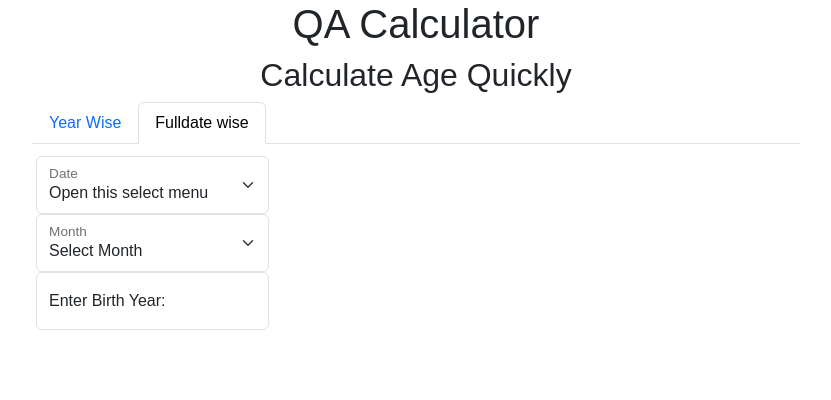
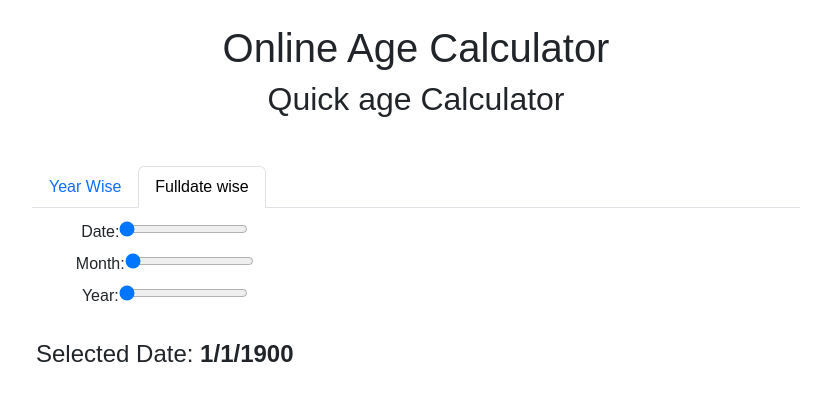
Before and after one commit to jsbimra/quick-age-calculator, a React (Create React App) app: page / in a window 1280 px wide. Both pictures are taken after a click on the link "Fulldate wise". Shown: the top 400 px of the page, without its empty margins (224-1055 px from the left). Built offline with nearby package versions, Linux system fonts and the light colour scheme.

Commit message:
main commit

```diff
--- a/src/App.js
+++ b/src/App.js
@@ -5,9 +5,9 @@ import "bootstrap/dist/css/bootstrap.css";
 
 export default function App() {
   return (
-    <div className="App">
-      <h1>QA Calculator</h1>
-      <h2>Calculate Age Quickly</h2>
+    <div className="App mt-4">
+      <h1>Online Age Calculator</h1>
+      <h2>Quick age Calculator</h2>
 
       <CalculateAge />
     </div>
--- a/src/components/CalculateAge.js
+++ b/src/components/CalculateAge.js
@@ -16,7 +16,7 @@ const CalculateAge = (props) => {
   }
   return (
     <>
-      <section className="panel-wrapper">
+      <section className="panel-wrapper mt-5">
         <ul className="nav nav-tabs">
           <li className="nav-item">
             <a
--- a/src/components/panels/FulldateWise.js
+++ b/src/components/panels/FulldateWise.js
@@ -1,9 +1,16 @@
-import React, { useState } from "react";
+import React, { useEffect, useState } from "react";
 import { useForm } from "react-hook-form";
 
 const PanelFulldateWise = (props) => {
-  const [year, setYear] = useState("");
+  const [monthOptions, setMonthOptions] = useState([]);
+  const [fullDate, setFullDate] = useState({
+    month: 1,
+    date: 1,
+    year: 1900
+  });
+
   const [calculatedAge, setCalculatedAge] = useState(null);
+
   const {
     register,
     handleSubmit,
@@ -11,70 +18,116 @@ const PanelFulldateWise = (props) => {
     formState: { errors, touchedFields }
   } = useForm();
 
-  // const onSubmit = (data) => {
-  //   console.log(data);
-  // };
-
-  const calculateAge = (e) => {
-    console.log("value is ", year);
-
-    const { value } = e.target;
-    if (e.target && value.length > 3) {
-      console.log(value);
-      setYear(value);
-
-      const currentYear = new Date().getUTCFullYear();
-
-      const calVal = Math.floor(parseInt(currentYear) - parseInt(value) - 1);
-
-      if (calVal) {
-        setCalculatedAge(calVal);
-      }
-      console.log({ calculateAge });
+  const handleChange = (e) => {
+    const { name, value } = e.target;
+    if (value) {
+      setFullDate({
+        ...fullDate,
+        [name]: value
+      });
     }
   };
 
-  const genMonthsOption = () => {
-    let options = [];
-    for (let i = 1; i <= 12; i++) {
-      options.push(<option value={i}>{i}</option>);
+  const calculateAge = (fullDate) => {
+    if (fullDate) {
+      console.log(fullDate);
+      // const selectedDate = new Date(fullDate.year, fullDate.month-1,fullDate.date).toJSON();
+      let diffDate =
+        parseFloat(new Date().getDate()) - parseFloat(fullDate.date);
+      let monthDiff = 12 - parseFloat(fullDate.month); //parseFloat(new Date().getUTCMonth()+1);
+      let calMonth = monthDiff + parseFloat(new Date().getUTCMonth() + 1);
+      const diffYear =
+        parseFloat(new Date().getUTCFullYear()) - parseFloat(fullDate.year) - 1;
+      let today = new Date().getDate();
+      let curMonth = new Date().getUTCMonth();
+
+      if (fullDate.date > today && fullDate.month > curMonth) {
+        calMonth -= 1;
+        diffDate = today;
+      } else {
+        diffDate = diffDate < 0 ? -diffDate : diffDate;
+      }
+      console.log({ monthDiff, diffDate, calMonth, diffYear });
+
+      const calVal = `Age : <strong className="m-0 p-0">${diffYear} years ${calMonth} months ${diffDate} days </strong>
+      `;
+
+      if (Object.keys(calVal).length) {
+        setCalculatedAge(calVal);
+      }
+
+      console.log({ calculatedAge });
     }
+  };
 
-    console.log(options);
-    return options;
-  };
+  useEffect(() => {}, []);
+
   console.log(errors);
 
   return (
     <>
       <section className="panel year-wise">
         <form className="calculatorForm form-horizontal">
-          <div className="form-floating">
-            <select
-              className="form-select"
-              id="floatingSelect"
-              aria-label="Floating label select example"
-            >
-              <option>Open this select menu</option>
-              <option value="1">One</option>
-              <option value="2">Two</option>
-              <option value="3">Three</option>
-            </select>
-            <label for="floatingSelect">Date</label>
+          <div className="form-group">
+            <label className="form-label" htmlFor="dateRange">
+              Date:
+            </label>
+            <input
+              id="dateRange"
+              type="range"
+              min="1"
+              max="31"
+              step="1"
+              name="date"
+              defaultValue={fullDate.date}
+              onChange={(e) => handleChange(e)}
+              onMouseUp={(e) => calculateAge(fullDate)}
+              className="form-slider"
+            />
           </div>
-          <div className="form-floating">
-            <select
+          <div className="form-group">
+            {/* <select
               className="form-select"
               id="floatingSelect"
               aria-label="Floating label select example"
             >
               <option>Select Month</option>
-              {genMonthsOption()}
-            </select>
-            <label for="floatingSelect">Month</label>
+              {monthOptions}
+            </select> */}
+            <label className="form-label" htmlFor="monthRange">
+              Month:
+            </label>
+            <input
+              id="monthRange"
+              type="range"
+              min="1"
+              max="12"
+              step="1"
+              className="slider"
+              name="month"
+              defaultValue={fullDate.month}
+              onChange={(e) => handleChange(e)}
+              onMouseUp={(e) => calculateAge(fullDate)}
+            />
           </div>
-          <div className="form-floating mb-3">
+          <div className="form-group mb-3">
+            <label className="form-label" htmlFor="yearRange">
+              Year:
+            </label>
             <input
+              id="yearRange"
+              type="range"
+              min="1900"
+              max={new Date().getUTCFullYear()}
+              step="1"
+              className="slider"
+              name="year"
+              defaultValue={fullDate.year}
+              onChange={(e) => handleChange(e)}
+              onMouseUp={(e) => calculateAge(fullDate)}
+            />
+
+            {/* <input
               type="number"
               className="form-control"
               id="birthYear"
@@ -84,14 +137,19 @@ const PanelFulldateWise = (props) => {
               maxLength="4"
               minLength="4"
               onChange={(e) => calculateAge(e)}
-            />
-            <label htmlFor="birthYear">Enter Birth Year:</label>
-            {calculatedAge ? (
-              <h4 className="pt-3">
-                Age is <strong className="m-0 p-0">{calculatedAge}</strong> or{" "}
-                <strong className="m-0 p-0">{calculatedAge + 1}</strong> <br />
-                (If birth date is passed in this year!)
-              </h4>
+            /> */}
+
+            <h4 className="mt-4">
+              Selected Date:{" "}
+              <strong>
+                {`${fullDate.date}/${fullDate.month}/${fullDate.year}`}
+              </strong>
+            </h4>
+
+            {calculatedAge !== null ? (
+              <h3 className="mt-2 pt-3">
+                <div dangerouslySetInnerHTML={{ __html: calculatedAge }} />
+              </h3>
             ) : (
               ""
             )}
```
